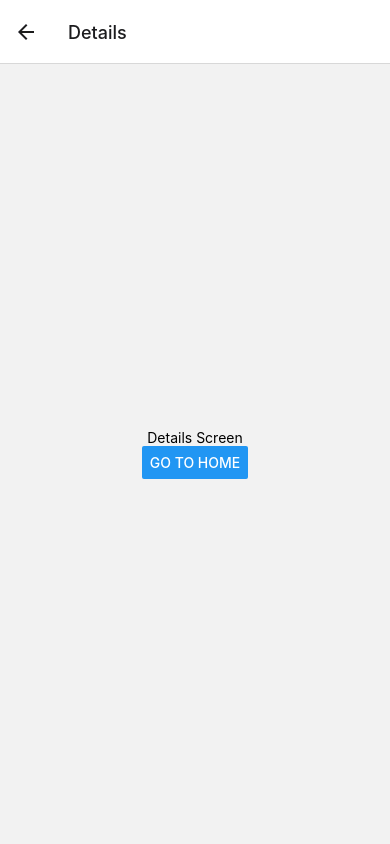
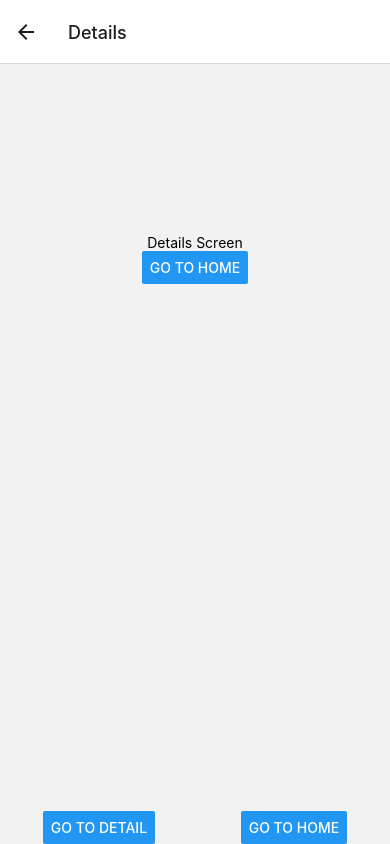
Before and after one commit to siddtheshah/tangle, a React Native app in the folder frontend/: screen /Details in a window 390 px wide. Built offline with nearby package versions, Linux system fonts and the light colour scheme.

Commit message:
bottom nav now in place

```diff
--- a/frontend/App.tsx
+++ b/frontend/App.tsx
@@ -14,7 +14,6 @@ import {SafeAreaView, StyleSheet, Text, Button, View} from 'react-native';
 import {createNativeStackNavigator} from '@react-navigation/native-stack';
 import HomeScreen from './home';
 import ProfileScreen from './profile';
-import BottomNav from './bottom';
 
 const Stack = createNativeStackNavigator();
 
@@ -22,21 +21,24 @@ const App = () => {
   return (
     <SafeAreaView style={styles.background}>
       <NavigationContainer>
-        <Stack.Navigator initialRouteName="Bottom">
-          <Stack.Screen
-            name="Bottom"
-            component={BottomNav}
-            options={{ title: 'Bottom', headerBackVisible: false, gestureEnabled: false}}
-          />
+        <Stack.Navigator initialRouteName="Home">
           <Stack.Screen
             name="Home"
             component={HomeScreen}
-            options={{ title: 'Welcome', headerBackVisible: false, gestureEnabled: false}}
+            options={{
+              title: 'Welcome',
+              headerBackVisible: false,
+              gestureEnabled: false,
+            }}
           />
           <Stack.Screen
             name="Details"
             component={ProfileScreen}
-            options={{ title: 'Details', headerBackVisible: false, gestureEnabled: false}}
+            options={{
+              title: 'Details',
+              headerBackVisible: false,
+              gestureEnabled: false,
+            }}
           />
         </Stack.Navigator>
       </NavigationContainer>
--- a/frontend/bottom.tsx
+++ b/frontend/bottom.tsx
@@ -1,3 +1,4 @@
+import { CurrentRenderContext } from '@react-navigation/native';
 import React from 'react';
 import {Text, Button, View} from 'react-native';
 import {StyleSheet} from 'react-native';
--- a/frontend/home.tsx
+++ b/frontend/home.tsx
@@ -1,9 +1,11 @@
 import React from 'react';
 import {Text, Button, View} from 'react-native';
 import {StyleSheet} from 'react-native';
+import BottomNav from './bottom';
 
 export default function HomeScreen({navigation}) {
   return (
+    <>
       <View style={styles.navigator}>
         <Text>Home Screen</Text>
         <Button
@@ -11,6 +13,8 @@ export default function HomeScreen({navigation}) {
           onPress={() => navigation.navigate('Details')}
         />
       </View>
+      <BottomNav navigation={navigation} />
+    </>
   );
 }
 const styles = StyleSheet.create({
--- a/frontend/profile.tsx
+++ b/frontend/profile.tsx
@@ -1,13 +1,20 @@
 import React from 'react';
 import {Text, Button, View} from 'react-native';
 import {StyleSheet} from 'react-native';
+import BottomNav from './bottom';
 
 export default function ProfileScreen({navigation}) {
   return (
-    <View style={styles.navigator}>
-      <Text>Details Screen</Text>
-      <Button title="Go to Home" onPress={() => navigation.navigate('Home')} />
-    </View>
+    <>
+      <View style={styles.navigator}>
+        <Text>Details Screen</Text>
+        <Button
+          title="Go to Home"
+          onPress={() => navigation.navigate('Home')}
+        />
+      </View>
+      <BottomNav navigation={navigation} />
+    </>
   );
 }
 
```
Lines whose indentation alone changed are shown as unchanged.
